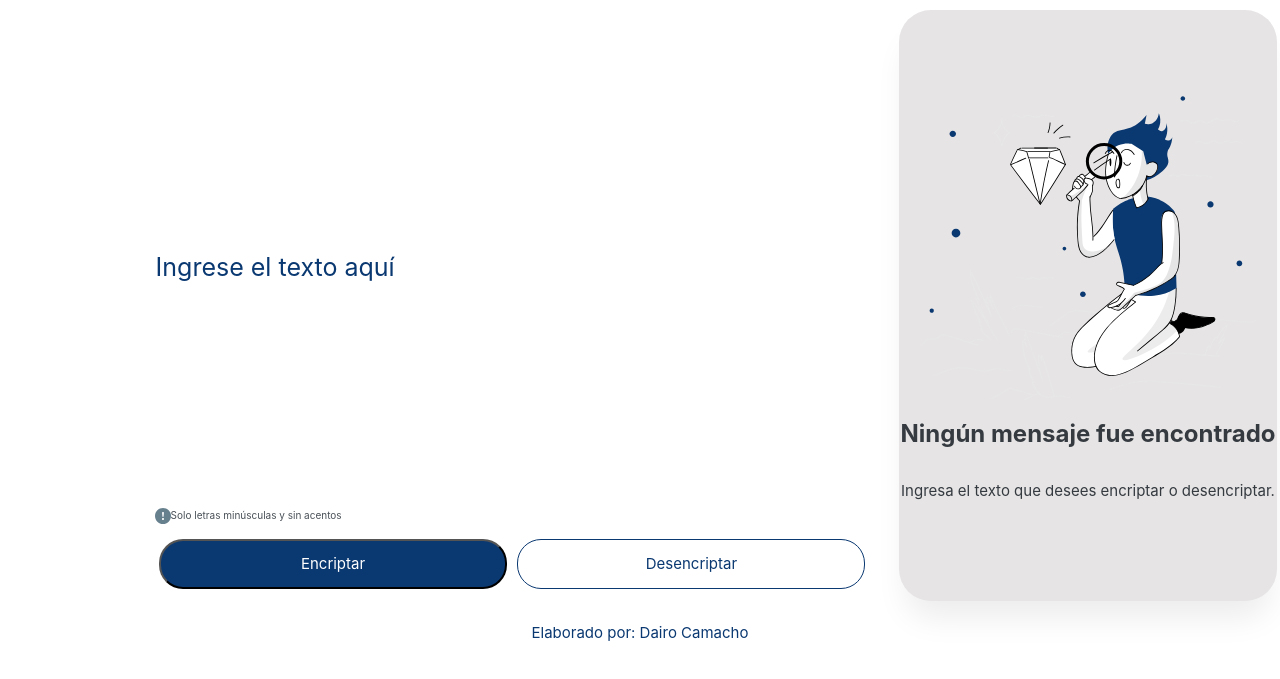
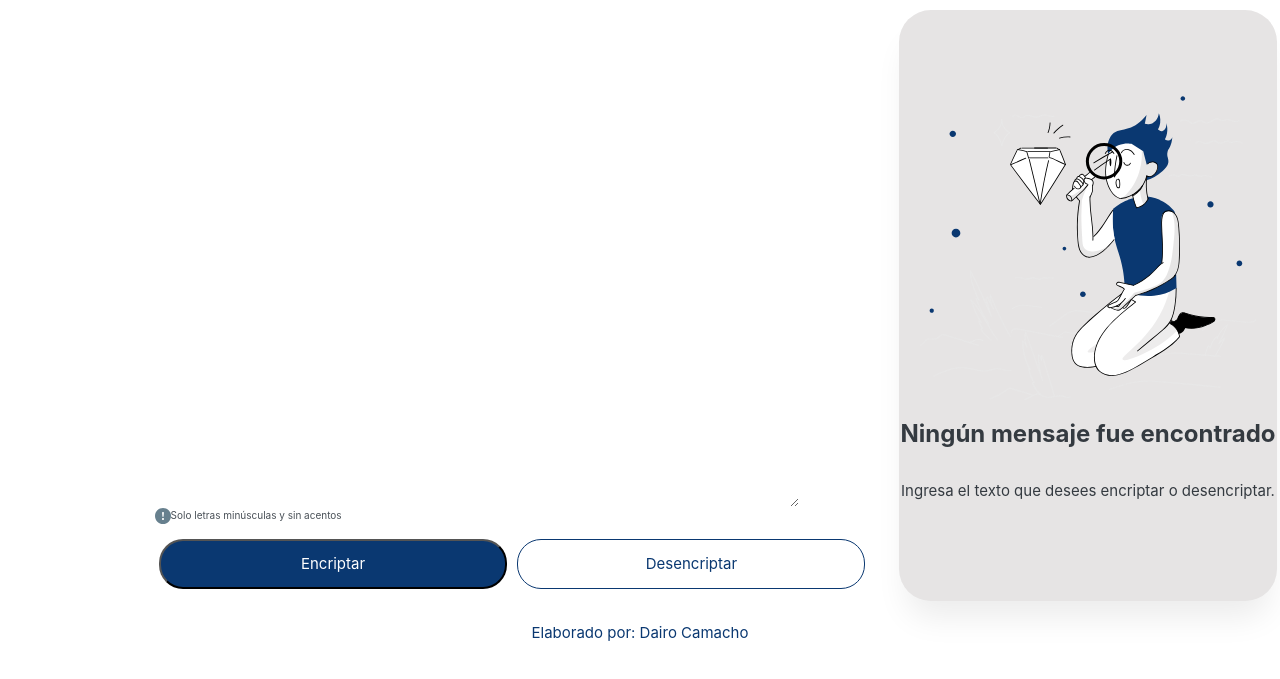
Before and after one commit to DairoCamacho/Encriptador-de-texto, a plain HTML site: page index.html in a window 1280 px wide. Shown: the part 55-734 px from the top of the page. Drawn offline with Linux system fonts and the light colour scheme.

Commit message:
se cambia el input por textarea

```diff
--- a/index.html
+++ b/index.html
@@ -26,7 +26,7 @@
     </header>
     <main>
         <form>
-            <input type="text" id="texto-para-procesar" placeholder="Ingrese el texto aquí" required>
+            <textarea id="texto-para-procesar" cols="30" rows="10"></textarea>
             <span><img src="./img/bi_exclamation-circle-fill.svg" alt="signo de exclamación">
                 Solo letras minúsculas y sin acentos</span>
             <div class="contenedor-botones">
@@ -43,8 +43,6 @@
             <textarea id="textarea-resultado" hidden></textarea>
             <button type="button" class="btn btn-copy" id="btn-copy" onclick="copiarAlPortapapeles()"
                 hidden>Copiar</button>
-            <!-- <textarea id="textarea-resultado"></textarea>
-            <button type="button" class="btn btn-copy" id="btn-copy" onclick="copiarAlPortapapeles()">Copiar</button> -->
         </div>
     </main>
     <footer>
```
